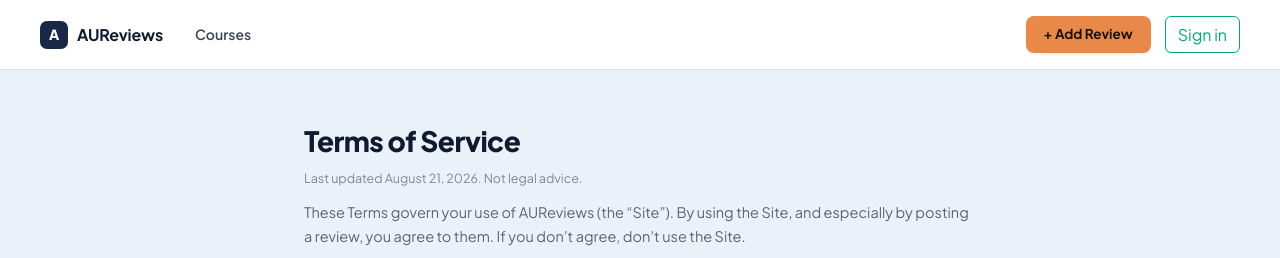
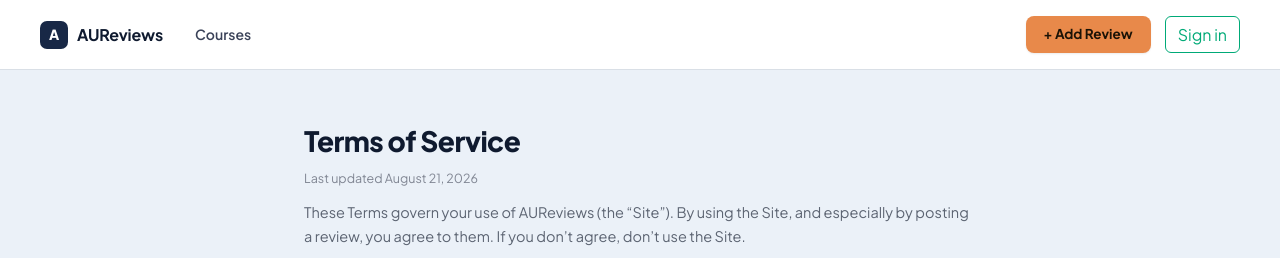
Before and after one commit to AUReviews/AUReviews, a Next.js app: page /terms in a window 1280 px wide. Shown: the top 258 px of the page. Built offline with nearby package versions, Linux system fonts and the light colour scheme; no server answers.

Commit message:
Legal pages (#29): drop 'Not legal advice' from the page header (maintainer edit)

```diff
--- a/src/app/_components/LegalPage.tsx
+++ b/src/app/_components/LegalPage.tsx
@@ -13,7 +13,7 @@ export default function LegalPage({
   return (
     <article className="legal">
       <h1>{title}</h1>
-      <p className="legal-meta">Last updated {effective}. Not legal advice.</p>
+      <p className="legal-meta">Last updated {effective}</p>
       {children}
     </article>
   );
```
